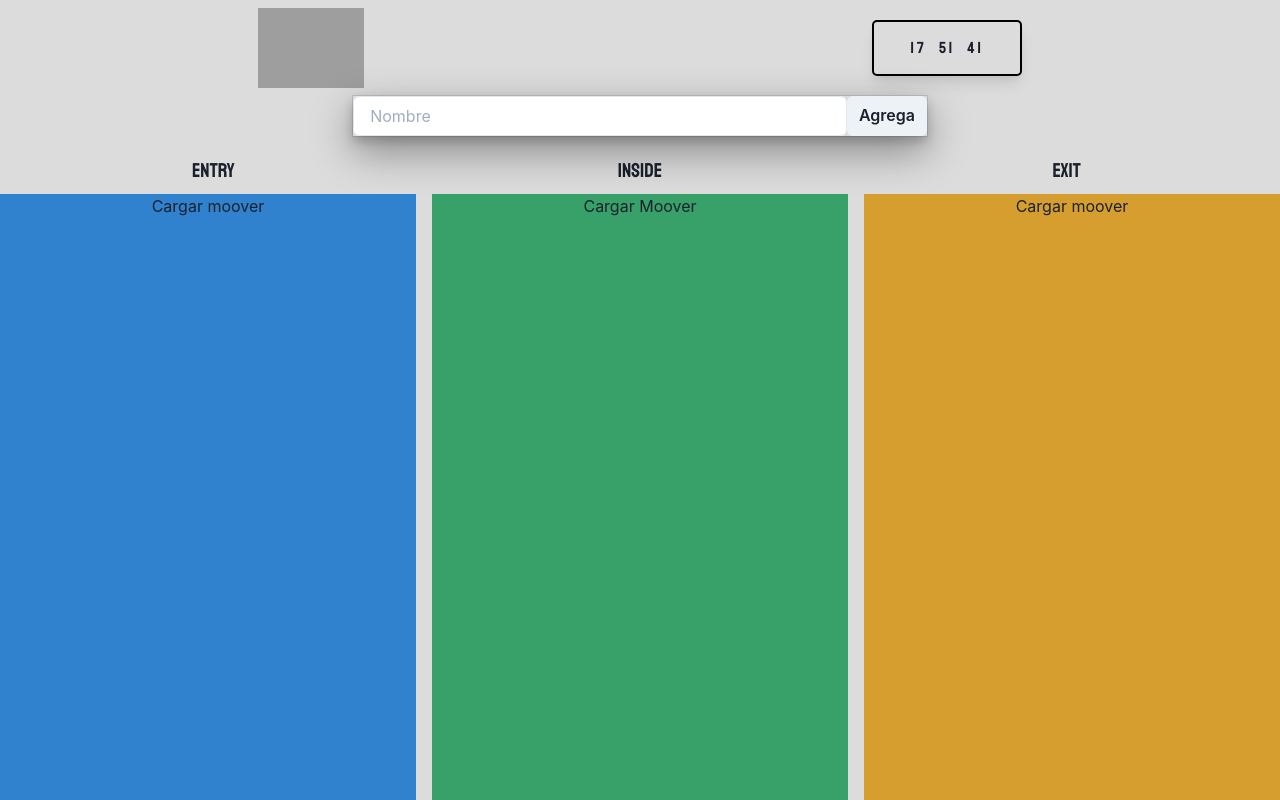
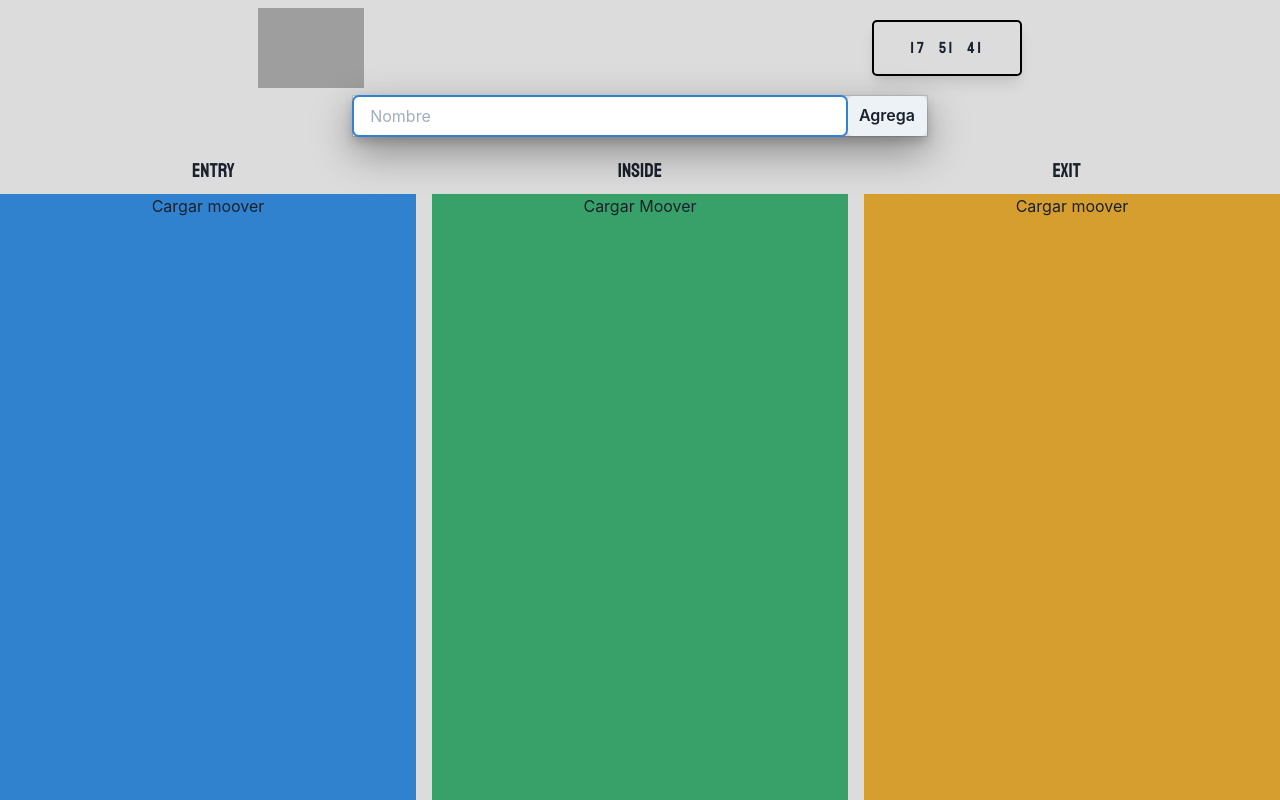
Before and after one commit to Miguel-Andres/WarehouseLogist, a React (Create React App) app: page / in a window 1280 px wide. Shown: the top 800 px of the page. Built offline with nearby package versions, Linux system fonts and the light colour scheme; grey boxes are pictures that could not be loaded.

Commit message:
add autofocus

```diff
--- a/src/components/Search.js
+++ b/src/components/Search.js
@@ -31,7 +31,7 @@ export default function Search() {
       <Container mb={3}>
         <form onSubmit={enviar}>
         <InputGroup boxShadow="dark-lg">
-          <Input type="text" placeholder="Nombre" bg="white" onChange={handleChange} name="name" value={input}/>
+          <Input type="text" placeholder="Nombre" bg="white" onChange={handleChange} name="name" value={input} autoFocus/>
           <Button type="submit">Agrega</Button>
         </InputGroup>
       {warning ? <Badge colorScheme="red" ml={2}  >User empty</Badge>:null}
```
